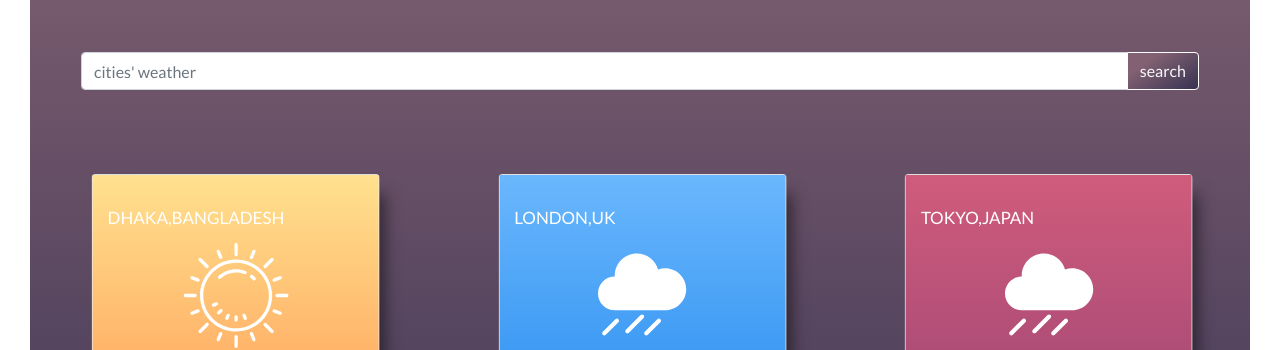
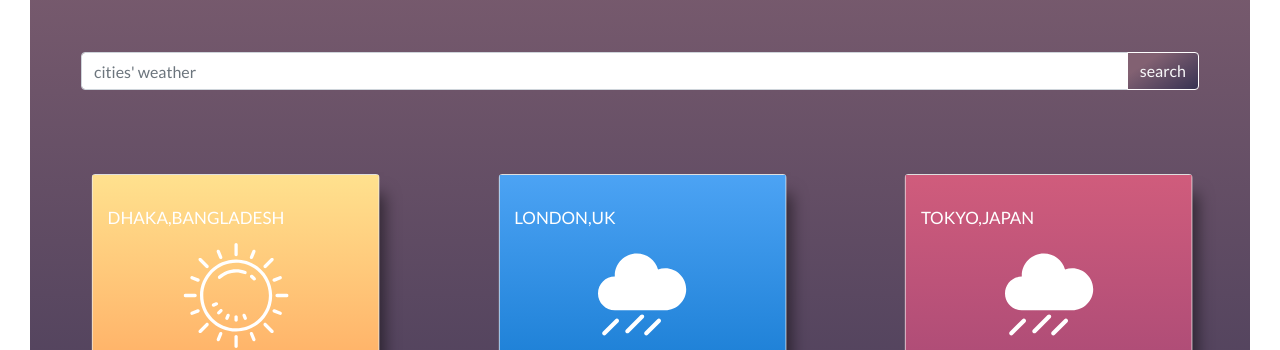
Before and after one commit to Uschas75/weather-app, a plain HTML site: page index.html in a window 1280 px wide. Shown: the part 132-482 px from the top of the page. Drawn offline with nearby package versions, Linux system fonts and the light colour scheme.

Commit message:
[color fix]rainy color

```diff
--- a/css/style.css
+++ b/css/style.css
@@ -7,8 +7,8 @@ dark violet:	rgb(55, 50, 82)
 light violet: 	rgb(130, 97, 114)
 dark sunny:#ff9954
 light sunny:#ffe18e
-dark rainy:#248aee
-light rainy:#6ab7fd
+dark rainy:#4ca3f4
+light rainy:#056ec7
 clean sky:#c0557a
 light clean:#c0557a
 
@@ -83,7 +83,7 @@ body{
     background: linear-gradient(to bottom , #ffe18e,#ff9954);
 }
 .rainy{
-    background: linear-gradient(to bottom , #6ab7fd, #248aee);
+    background: linear-gradient(to bottom , #4ca3f4, #056ec7);
 }
 .cloudy{
 
```
Also changed, not shown: 1 other file.
